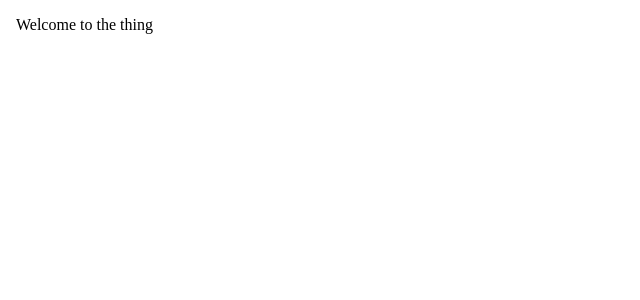
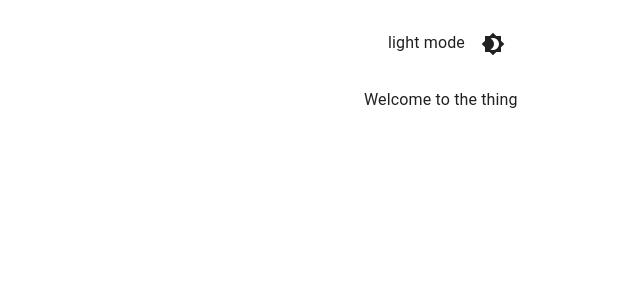
Before and after one commit to churris-x/snippet-board-client, a React (Create React App) app: page / in a window 1280 px wide. Shown: the top 300 px of the page, without its empty margins (0-640 px from the left). Built offline with nearby package versions, Linux system fonts and the light colour scheme.

Commit message:
Implement darkmode

```diff
--- a/src/App.js
+++ b/src/App.js
@@ -1,10 +1,32 @@
+import { useMemo, useState } from 'react';
+import { createTheme, ThemeProvider } from '@mui/material/styles';
+import CssBaseline from '@mui/material/CssBaseline';
+import Container from '@mui/material/Container';
+
 import { HomePage } from './pages';
+import { ThemeToggle } from './components';
+
+const reduxIsDarkMode = true;
 
 function App() {
+	const [mode, setMode] = useState('light');
+	const handleToggle = () => setMode(prev => prev === 'dark' ? 'light' : 'dark');
+
+	const theme = useMemo(() => createTheme({
+		palette: { mode },
+	}), [mode]);
+
 	return (
-		<div style={{ minHeight: '100vh', display: 'flex' }}>
-			<HomePage />
-		</div>
+		<ThemeProvider theme={theme}>
+			<CssBaseline />
+			<Container maxWidth="sm">
+				<ThemeToggle
+					mode={mode}
+					toggle={handleToggle}
+				/>
+				<HomePage />
+			</Container>
+		</ThemeProvider>
 	);
 }
 
--- /dev/null
+++ b/src/components/ThemeToggle.js
@@ -0,0 +1,20 @@
+import IconButton from '@mui/material/IconButton';
+import Box from '@mui/material/Box';
+import Brightness4Icon from '@mui/icons-material/Brightness4';
+import Brightness7Icon from '@mui/icons-material/Brightness7';
+
+export const ThemeToggle = ({ toggle, mode }) => (
+	<Box sx={{
+		// display: 'flex',
+		// alignItems: 'flex-start',
+		// justifyContent: 'center',
+		color: 'text.primary',
+		borderRadius: 1,
+		padding: 3,
+	}}>
+		{mode} mode
+		<IconButton sx={{ ml: 1 }} onClick={toggle} color="inherit">
+			{mode === 'dark' ? <Brightness7Icon /> : <Brightness4Icon />}
+		</IconButton>
+	</Box>
+);
--- a/src/components/index.js
+++ b/src/components/index.js
@@ -0,0 +1,2 @@
+export * from './Button';
+export * from './ThemeToggle';
--- a/src/pages/HomePage.js
+++ b/src/pages/HomePage.js
@@ -1,9 +1,10 @@
-import { Color, Layout } from '../constants';
+import Container from '@mui/material/Container';
+import Box from '@mui/material/Box';
 
 export const HomePage = () => {
 	return (
-		<div style={Layout.page}>
+		<div>
 			Welcome to the thing
-		</div>
+		</div >
 	);
 };
```
